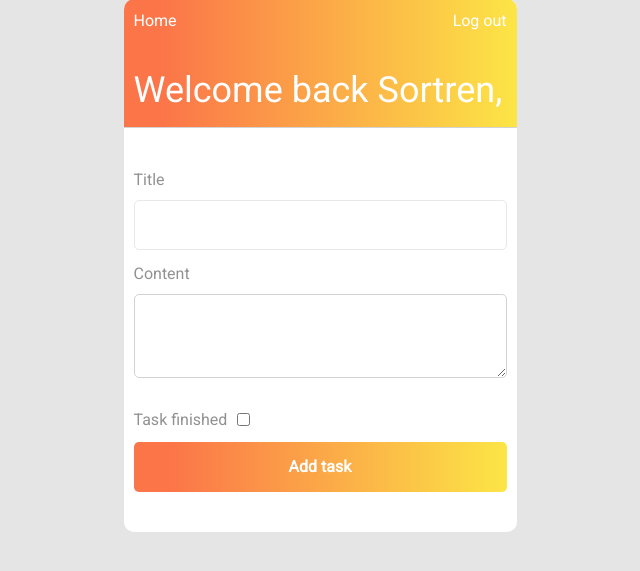
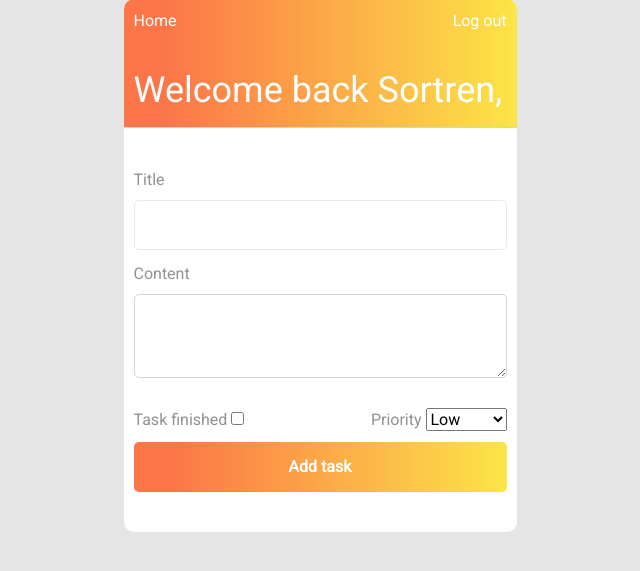
Before and after one commit to Sortren/Django-Tasker, a Django app: page /add-task/ in a window 1280 px wide. Shown: the part 135-706 px from the top of the page, without its empty margins (320-960 px from the left). Run offline with Django 3.2, Linux system fonts and the light colour scheme; a user stored in the database is signed in; some libraries are stand-ins or nearby versions.

Commit message:
add priority field to Task, add priority field as form in add_task

```diff
--- a/tasker/to_do/forms.py
+++ b/tasker/to_do/forms.py
@@ -5,7 +5,8 @@ from django import forms
 class AddTaskForm(forms.ModelForm):
     class Meta:
         model = Task
-        fields = ['title', 'content', 'author', 'finished', 'updated']
+        fields = ['title', 'content', 'author',
+                  'finished', 'updated', 'priority']
         widgets = {
             'content': forms.Textarea(attrs={
                 'rows': 3,
--- a/tasker/to_do/models.py
+++ b/tasker/to_do/models.py
@@ -4,11 +4,17 @@ from django.contrib.auth.models import User
 
 
 class Task(models.Model):
+    class Priority(models.IntegerChoices):
+        LOW = 1
+        MEDIUM = 2
+        HIGH = 3
+
     title = models.CharField(max_length=100)
     content = models.TextField()
     date_posted = models.DateTimeField(default=timezone.now)
     finished = models.BooleanField(default=False)
     updated = models.BooleanField(default=False)
+    priority = models.IntegerField(default=1, choices=Priority.choices)
     author = models.ForeignKey(User, on_delete=models.CASCADE)
 
     def __str__(self):
--- a/tasker/to_do/static/to_do/home.css
+++ b/tasker/to_do/static/to_do/home.css
@@ -253,6 +253,7 @@ main {
   display: flex;
   gap: 10px;
   align-items: center;
+  justify-content: space-between;
   padding-bottom: 10px;
 }
 
--- a/tasker/to_do/templates/to_do/add_task.html
+++ b/tasker/to_do/templates/to_do/add_task.html
@@ -19,8 +19,15 @@
 
 
     <div class="checkboxes">
-      <span>Task finished</span>
-      {{form.finished}}
+      <div class="finished">
+        <span>Task finished</span>
+        {{form.finished}}
+      </div>
+
+      <div class="priority">
+        <span>Priority</span>
+        {{form.priority}}
+      </div>
     </div>
 
     {% if name == 'update-task' %}
--- a/tasker/to_do/templates/to_do/home.html
+++ b/tasker/to_do/templates/to_do/home.html
@@ -25,6 +25,11 @@
         <input type="text" class = "input">
         <button class = "button-search">Search</button>
     </div>
+
+    <div class="priority">
+
+    </div>
+
     <div class="add">
         <a href = "{% url 'add-task' %}" class = "add-task">+</a>
     </div>
```
Also changed, not shown: tasker/db.sqlite3, tasker/to_do/migrations/0004_task_priority.py (added).
